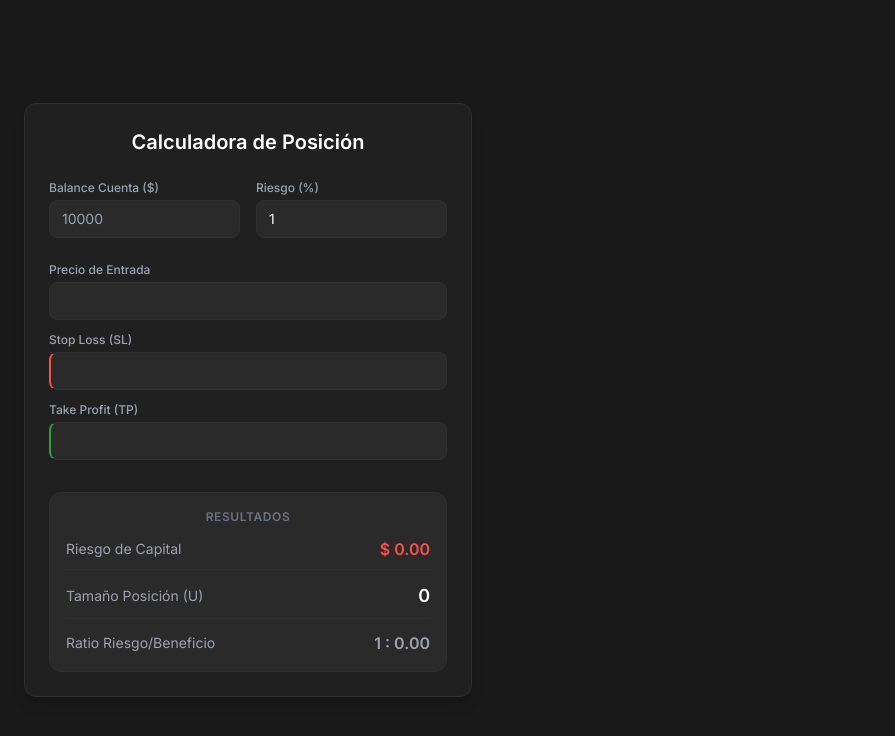
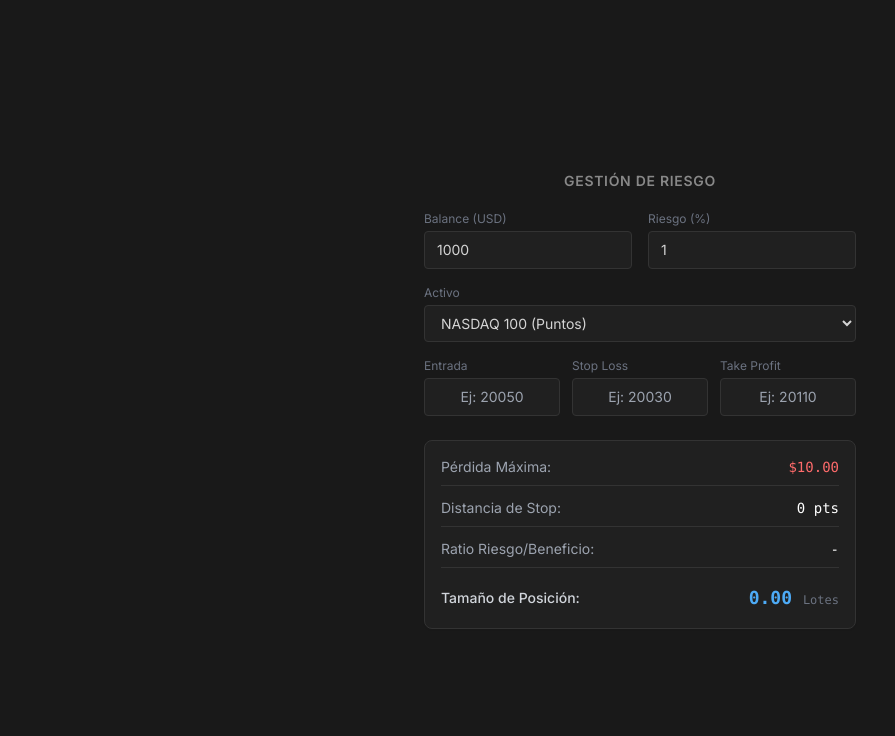
Before and after one commit to wlton1220-ship-it/calculadora-trading, a plain HTML site: page index.html in a window 1280 px wide. Shown: the whole page, without its empty margins (0-895 px from the left). Drawn offline with nearby package versions, Linux system fonts and the light colour scheme.

Commit message:
Update index.html

```diff
--- a/index.html
+++ b/index.html
@@ -4,178 +4,176 @@
     <meta charset="UTF-8">
     <meta name="viewport" content="width=device-width, initial-scale=1.0">
     <title>Calculadora de Trading</title>
-    <!-- Cargamos Tailwind CSS para los estilos -->
+    <!-- Tailwind CSS para el diseño minimalista -->
     <script src="https://cdn.tailwindcss.com"></script>
-    <!-- Tipografía Inter (Estilo Notion) -->
+    <!-- Tipografía de Notion -->
     <link href="https://fonts.googleapis.com/css2?family=Inter:wght@400;500;600&display=swap" rel="stylesheet">
-    <script>
-        tailwind.config = {
-            theme: {
-                extend: {
-                    fontFamily: {
-                        sans: ['Inter', 'sans-serif'],
-                    },
-                    colors: {
-                        notionBg: '#191919',
-                        notionCard: '#202020',
-                        notionBorder: '#2f2f2f',
-                        notionText: '#d4d4d4',
-                        notionInput: '#2a2a2a',
-                        profit: '#2ea043',
-                        loss: '#f85149'
+    <style>
+        body {
+            font-family: 'Inter', sans-serif;
+            background-color: #191919;
+            color: #d4d4d4;
+            margin: 0;
+            display: flex;
+            align-items: center;
+            justify-content: center;
+            min-height: 100vh;
         }
+        /* Estilo de los inputs para que parezcan de Notion */
+        input, select {
+            background-color: #202020;
+            border: 1px solid #333;
+            color: #fff;
+            transition: border-color 0.2s;
         }
+        input:focus, select:focus {
+            outline: none;
+            border-color: #5a5a5a;
         }
-        }
-    </script>
-    <style>
-        /* Estilos base para scrollbar y selección */
-        body { margin: 0; height: 100vh; display: flex; flex-direction: column; }
-        ::-webkit-scrollbar { width: 8px; }
-        ::-webkit-scrollbar-track { background: transparent; }
-        ::-webkit-scrollbar-thumb { background: #444; border-radius: 4px; }
-        ::-webkit-scrollbar-thumb:hover { background: #555; }
-        input[type="number"]::-webkit-inner-spin-button,
-        input[type="number"]::-webkit-outer-spin-button {
+        /* Ocultar las flechas de los campos numéricos */
+        input[type=number]::-webkit-inner-spin-button,
+        input[type=number]::-webkit-outer-spin-button {
             -webkit-appearance: none;
             margin: 0;
         }
-        input[type="number"] {
-            -moz-appearance: textfield;
-        }
     </style>
 </head>
-<body class="bg-notionBg text-notionText font-sans p-4 sm:p-6 flex justify-center items-start overflow-y-auto">
+<body class="p-4 w-full">
 
-    <div class="w-full max-w-md bg-notionCard border border-notionBorder rounded-xl shadow-lg p-6">
-        <h2 class="text-xl font-semibold mb-6 text-white text-center">Calculadora de Posición</h2>
+    <div class="max-w-md mx-auto w-full bg-[#191919] p-2">
+        <h2 class="text-sm font-semibold mb-5 text-[#888] uppercase tracking-wider text-center">Gestión de Riesgo</h2>
 
-        <form id="calcForm" class="space-y-4">
-            <!-- Balance y Riesgo -->
-            <div class="grid grid-cols-2 gap-4">
+        <!-- Ajustes de Cuenta -->
+        <div class="grid grid-cols-2 gap-4 mb-4">
             <div>
-                    <label class="block text-xs font-medium text-gray-400 mb-1">Balance Cuenta ($)</label>
-                    <input type="number" id="balance" step="any" placeholder="10000" class="w-full bg-notionInput border border-notionBorder rounded-lg px-3 py-2 text-sm text-white focus:outline-none focus:border-gray-400 transition-colors">
+                <label class="block text-xs text-gray-500 mb-1">Balance (USD)</label>
+                <input type="number" id="balance" class="w-full px-3 py-2 rounded text-sm" value="1000" placeholder="Tu capital">
             </div>
             <div>
-                    <label class="block text-xs font-medium text-gray-400 mb-1">Riesgo (%)</label>
-                    <input type="number" id="riskPct" step="any" placeholder="1.0" value="1" class="w-full bg-notionInput border border-notionBorder rounded-lg px-3 py-2 text-sm text-white focus:outline-none focus:border-gray-400 transition-colors">
+                <label class="block text-xs text-gray-500 mb-1">Riesgo (%)</label>
+                <input type="number" id="risk" class="w-full px-3 py-2 rounded text-sm" value="1" step="0.1">
             </div>
         </div>
 
-            <!-- Precios -->
-            <div class="space-y-3 pt-2">
+        <!-- Selección de Activo -->
+        <div class="mb-4">
+            <label class="block text-xs text-gray-500 mb-1">Activo</label>
+            <select id="asset" class="w-full px-3 py-2 rounded text-sm cursor-pointer">
+                <option value="nasdaq">NASDAQ 100 (Puntos)</option>
+                <option value="gold">ORO / XAUUSD (Puntos / Dólares)</option>
+            </select>
+        </div>
+
+        <!-- Precios del Trade -->
+        <div class="grid grid-cols-3 gap-3 mb-6">
             <div>
-                    <label class="block text-xs font-medium text-gray-400 mb-1">Precio de Entrada</label>
-                    <input type="number" id="entry" step="any" class="w-full bg-notionInput border border-notionBorder rounded-lg px-3 py-2 text-sm text-white focus:outline-none focus:border-gray-400 transition-colors">
+                <label class="block text-xs text-gray-500 mb-1">Entrada</label>
+                <input type="number" id="entry" class="w-full px-2 py-2 rounded text-sm text-center" placeholder="Ej: 20050">
             </div>
             <div>
-                    <label class="block text-xs font-medium text-gray-400 mb-1">Stop Loss (SL)</label>
-                    <input type="number" id="stopLoss" step="any" class="w-full bg-notionInput border border-notionBorder border-l-2 border-l-loss rounded-lg px-3 py-2 text-sm text-white focus:outline-none focus:border-gray-400 transition-colors">
+                <label class="block text-xs text-gray-500 mb-1">Stop Loss</label>
+                <input type="number" id="sl" class="w-full px-2 py-2 rounded text-sm text-center" placeholder="Ej: 20030">
             </div>
             <div>
-                    <label class="block text-xs font-medium text-gray-400 mb-1">Take Profit (TP)</label>
-                    <input type="number" id="takeProfit" step="any" class="w-full bg-notionInput border border-notionBorder border-l-2 border-l-profit rounded-lg px-3 py-2 text-sm text-white focus:outline-none focus:border-gray-400 transition-colors">
+                <label class="block text-xs text-gray-500 mb-1">Take Profit</label>
+                <input type="number" id="tp" class="w-full px-2 py-2 rounded text-sm text-center" placeholder="Ej: 20110">
             </div>
         </div>
-        </form>
 
-        <!-- Resultados -->
-        <div class="mt-8 p-4 bg-notionInput rounded-xl border border-notionBorder">
-            <h3 class="text-xs uppercase tracking-wider font-semibold text-gray-500 mb-3 text-center">Resultados</h3>
+        <!-- Panel de Resultados -->
+        <div class="bg-[#202020] rounded-lg border border-[#333] p-4 shadow-sm">
+            <div class="space-y-3 text-sm">
 
-            <div class="space-y-3">
-                <div class="flex justify-between items-center pb-2 border-b border-notionBorder">
-                    <span class="text-sm text-gray-400">Riesgo de Capital</span>
-                    <span id="resRiskMoney" class="font-semibold text-loss">$ 0.00</span>
+                <div class="flex justify-between items-center border-b border-[#333] pb-2">
+                    <span class="text-gray-400">Pérdida Máxima:</span>
+                    <span class="font-mono text-[#ff6b6b] font-medium" id="out-risk-usd">$0.00</span>
                 </div>
 
-                <div class="flex justify-between items-center pb-2 border-b border-notionBorder">
-                    <span class="text-sm text-gray-400">Tamaño Posición (U)</span>
-                    <span id="resPositionSize" class="font-bold text-white text-lg">0</span>
+                <div class="flex justify-between items-center border-b border-[#333] pb-2">
+                    <span class="text-gray-400">Distancia de Stop:</span>
+                    <span class="font-mono text-white" id="out-sl-dist">0 pts</span>
                 </div>
 
-                <div class="flex justify-between items-center">
-                    <span class="text-sm text-gray-400">Ratio Riesgo/Beneficio</span>
-                    <span id="resRR" class="font-semibold text-gray-400">1 : 0.00</span>
+                <div class="flex justify-between items-center border-b border-[#333] pb-2">
+                    <span class="text-gray-400">Ratio Riesgo/Beneficio:</span>
+                    <span class="font-mono text-white font-medium" id="out-rr">-</span>
                 </div>
+
+                <div class="flex justify-between items-center pt-1">
+                    <span class="text-gray-300 font-medium">Tamaño de Posición:</span>
+                    <span class="font-mono text-[#4dabf7] font-bold text-lg" id="out-lots">0.00 <span class="text-xs font-normal text-gray-500">Lotes</span></span>
+                </div>
+
             </div>
         </div>
     </div>
 
     <script>
-        // Obtener referencias a los inputs
-        const inputs = document.querySelectorAll('input[type="number"]');
-        const balanceInput = document.getElementById('balance');
-        const riskPctInput = document.getElementById('riskPct');
-        const entryInput = document.getElementById('entry');
-        const stopLossInput = document.getElementById('stopLoss');
-        const takeProfitInput = document.getElementById('takeProfit');
+        function calculate() {
+            // Obtener valores de los inputs
+            const balance = parseFloat(document.getElementById('balance').value);
+            const riskPct = parseFloat(document.getElementById('risk').value);
+            const asset = document.getElementById('asset').value;
+            const entry = parseFloat(document.getElementById('entry').value);
+            const sl = parseFloat(document.getElementById('sl').value);
+            const tp = parseFloat(document.getElementById('tp').value);
 
-        // Obtener referencias a los resultados
-        const resRiskMoney = document.getElementById('resRiskMoney');
-        const resPositionSize = document.getElementById('resPositionSize');
-        const resRR = document.getElementById('resRR');
+            if(isNaN(balance) || isNaN(riskPct)) return;
 
-        // Función principal de cálculo
-        function calculate() {
-            const balance = parseFloat(balanceInput.value) || 0;
-            const riskPct = parseFloat(riskPctInput.value) || 0;
-            const entry = parseFloat(entryInput.value) || 0;
-            const stopLoss = parseFloat(stopLossInput.value) || 0;
-            const takeProfit = parseFloat(takeProfitInput.value) || 0;
+            // 1. Calcular Riesgo en Dólares
+            const riskUsd = balance * (riskPct / 100);
+            document.getElementById('out-risk-usd').innerText = '$' + riskUsd.toFixed(2);
 
-            // 1. Calcular riesgo en dinero
-            const riskMoney = balance * (riskPct / 100);
-            resRiskMoney.textContent = `$ ${riskMoney.toFixed(2)}`;
+            if(isNaN(entry) || isNaN(sl) || entry === sl) {
+                document.getElementById('out-sl-dist').innerText = '0 pts';
+                document.getElementById('out-rr').innerText = '-';
+                document.getElementById('out-lots').innerHTML = '0.00 <span class="text-xs font-normal text-gray-500">Lotes</span>';
+                return;
+            }
 
-            // 2. Calcular tamaño de la posición
-            let positionSize = 0;
-            let riskPerUnit = 0;
+            // 2. Calcular Distancia del Stop Loss en puntos absolutos
+            const slDist = Math.abs(entry - sl);
+            document.getElementById('out-sl-dist').innerText = slDist.toFixed(2) + ' pts';
 
-            if (entry > 0 && stopLoss > 0 && entry !== stopLoss) {
-                // Math.abs maneja automáticamente si es un trade en Largo (Long) o Corto (Short)
-                riskPerUnit = Math.abs(entry - stopLoss);
-                positionSize = riskMoney / riskPerUnit;
+            // 3. Calcular Ratio Riesgo/Beneficio
+            if(!isNaN(tp) && tp !== entry) {
+                const tpDist = Math.abs(tp - entry);
+                const rr = tpDist / slDist;
 
-                // Formateamos para mostrar hasta 4 decimales si es necesario (útil para crypto)
-                // Si es un número mayor a 10, mostramos menos decimales
-                if(positionSize > 100) {
-                    resPositionSize.textContent = positionSize.toFixed(2);
+                const rrEl = document.getElementById('out-rr');
+                rrEl.innerText = '1 : ' + rr.toFixed(2);
+
+                // Cambiar a color verde si el ratio es 1:2 o mejor
+                if (rr >= 2) {
+                    rrEl.classList.add('text-[#51cf66]');
+                    rrEl.classList.remove('text-white');
                 } else {
-                    resPositionSize.textContent = positionSize.toFixed(4).replace(/\.?0+$/, ''); // Elimina ceros extra
+                    rrEl.classList.add('text-white');
+                    rrEl.classList.remove('text-[#51cf66]');
                 }
             } else {
-                resPositionSize.textContent = "0";
+                document.getElementById('out-rr').innerText = '-';
             }
 
-            // 3. Calcular Ratio Riesgo/Beneficio (RR)
-            if (entry > 0 && stopLoss > 0 && takeProfit > 0 && riskPerUnit > 0) {
-                const rewardPerUnit = Math.abs(takeProfit - entry);
-                const rr = rewardPerUnit / riskPerUnit;
-
-                resRR.textContent = `1 : ${rr.toFixed(2)}`;
-
-                // Colorear el RR basado en si es bueno (>1) o malo (<1)
-                if (rr >= 1) {
-                    resRR.className = "font-semibold text-profit";
-                } else if (rr > 0) {
-                    resRR.className = "font-semibold text-loss";
-                } else {
-                    resRR.className = "font-semibold text-gray-400";
-                }
-            } else {
-                resRR.textContent = "1 : 0.00";
-                resRR.className = "font-semibold text-gray-400";
-            }
+            // 4. Calcular Lotaje (Tamaño de posición)
+            let lots = 0;
+            if(asset === 'nasdaq') {
+                // Fórmula Nasdaq: 1 lote = 1$ por punto de movimiento
+                lots = riskUsd / slDist;
+            } else if (asset === 'gold') {
+                // Fórmula Oro: 1 lote estándar = 100 onzas. 1 punto ($1) de movimiento = $100
+                lots = riskUsd / (slDist * 100);
             }
 
-        // Añadir el listener para que se actualice al escribir
-        inputs.forEach(input => {
-            input.addEventListener('input', calculate);
-        });
+            // Mostrar lotaje con 2 decimales
+            document.getElementById('out-lots').innerHTML = `${lots.toFixed(2)} <span class="text-xs font-normal text-gray-500">Lotes</span>`;
+        }
 
-        // Calcular estado inicial
+        // Escuchar cambios en todos los inputs para recalcular en tiempo real
+        const inputs = document.querySelectorAll('input, select');
+        inputs.forEach(input => input.addEventListener('input', calculate));
+
+        // Ejecutar un cálculo inicial al cargar
         calculate();
     </script>
 </body>
```
Lines whose indentation alone changed are shown as unchanged.
